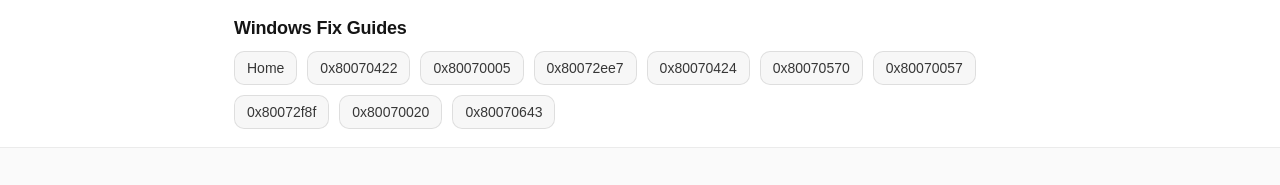
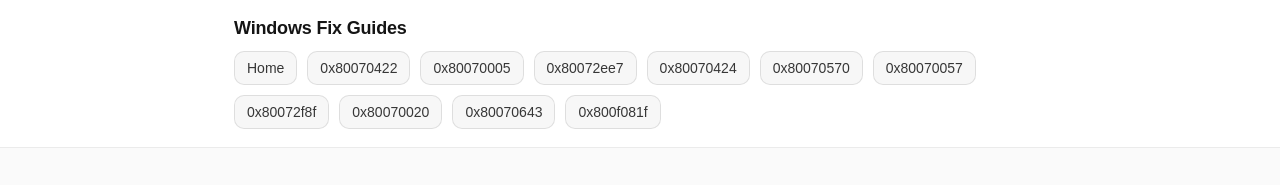
Before and after one commit to jbolton122424/my-windows-fix-site, a Next.js app: page / in a window 1280 px wide. Shown: the top 185 px of the page. Built offline with nearby package versions, Linux system fonts and the light colour scheme.

Commit message:
Add polished fix page for 0x800f081f

```diff
--- a/app/fixes.ts
+++ b/app/fixes.ts
@@ -181,7 +181,7 @@
     ],
   },
 
-  // UPDATED: 0x80070643 now includes script + affiliate callout + FAQ, like your polished page
+  // UPDATED: 0x80070643 includes script + affiliate callout + FAQ
   {
     slug: "0x80070643",
     title: "Fix 0x80070643",
@@ -244,4 +244,59 @@
       },
     ],
   },
+
+  // NEW: 0x800f081f (polished)
+  {
+    slug: "0x800f081f",
+    title: "Fix 0x800f081f",
+    description: "The source files could not be found (DISM/.NET repair failure).",
+    whatItMeans:
+      "Error 0x800f081f commonly happens when Windows cannot find the files needed to repair or install Windows features (often .NET Framework 3.5) or when DISM cannot access a valid repair source.",
+    tryFirst: [
+      "Restart your PC and try the action again.",
+      "Disconnect VPN/Proxy (if enabled) and try again.",
+      "Run Windows Update and install all pending updates, then retry.",
+    ],
+    advanced: [
+      "Run System File Checker (Command Prompt as Admin): sfc /scannow",
+      "Run DISM repair (Command Prompt as Admin): DISM /Online /Cleanup-Image /RestoreHealth",
+      "If installing .NET Framework 3.5, try enabling it via Windows Features (we can add exact steps).",
+    ],
+    scriptSection: {
+      title: "Repair Windows Image with DISM (Common Fix for 0x800f081f)",
+      intro:
+        "If 0x800f081f appears during DISM or feature installation, repairing the component store usually fixes it. Run these commands in Command Prompt (Admin).",
+      stepsIntro: "Run these commands one at a time:",
+      code: `DISM /Online /Cleanup-Image /StartComponentCleanup
+DISM /Online /Cleanup-Image /RestoreHealth
+sfc /scannow`,
+      outro:
+        "Restart your PC and try the feature install or update again. If DISM still reports missing source files, you may need to provide a Windows ISO as the repair source.",
+    },
+    affiliateCallout: {
+      title: "If the Error Still Persists",
+      body: [
+        "If the Windows component store is heavily corrupted, DISM may continue failing with 0x800f081f even after basic repairs.",
+        "An automated Windows repair tool can scan for common corruption issues and fix many problems without manual command-line steps.",
+      ],
+      ctaText: "Repair Windows system files automatically with this tool",
+      href: "YOUR_AFFILIATE_LINK_HERE",
+      note:
+        "(This link is a placeholder for now. We'll replace it with your real affiliate link later.)",
+    },
+    faq: [
+      {
+        q: "What causes error 0x800f081f?",
+        a: "Usually Windows cannot locate the repair source files required for DISM or optional feature installs. It can also be caused by a corrupted component store or missing/corrupted system files.",
+      },
+      {
+        q: "Does 0x800f081f relate to .NET Framework 3.5?",
+        a: "Often yes. Many people see 0x800f081f when enabling .NET Framework 3.5 because Windows can't download or locate the required files.",
+      },
+      {
+        q: "What is the best first command to try?",
+        a: "Start with DISM /Online /Cleanup-Image /RestoreHealth, then run sfc /scannow. If DISM still cannot find source files, you may need to specify a repair source (like a mounted Windows ISO).",
+      },
+    ],
+  },
 ];
```
